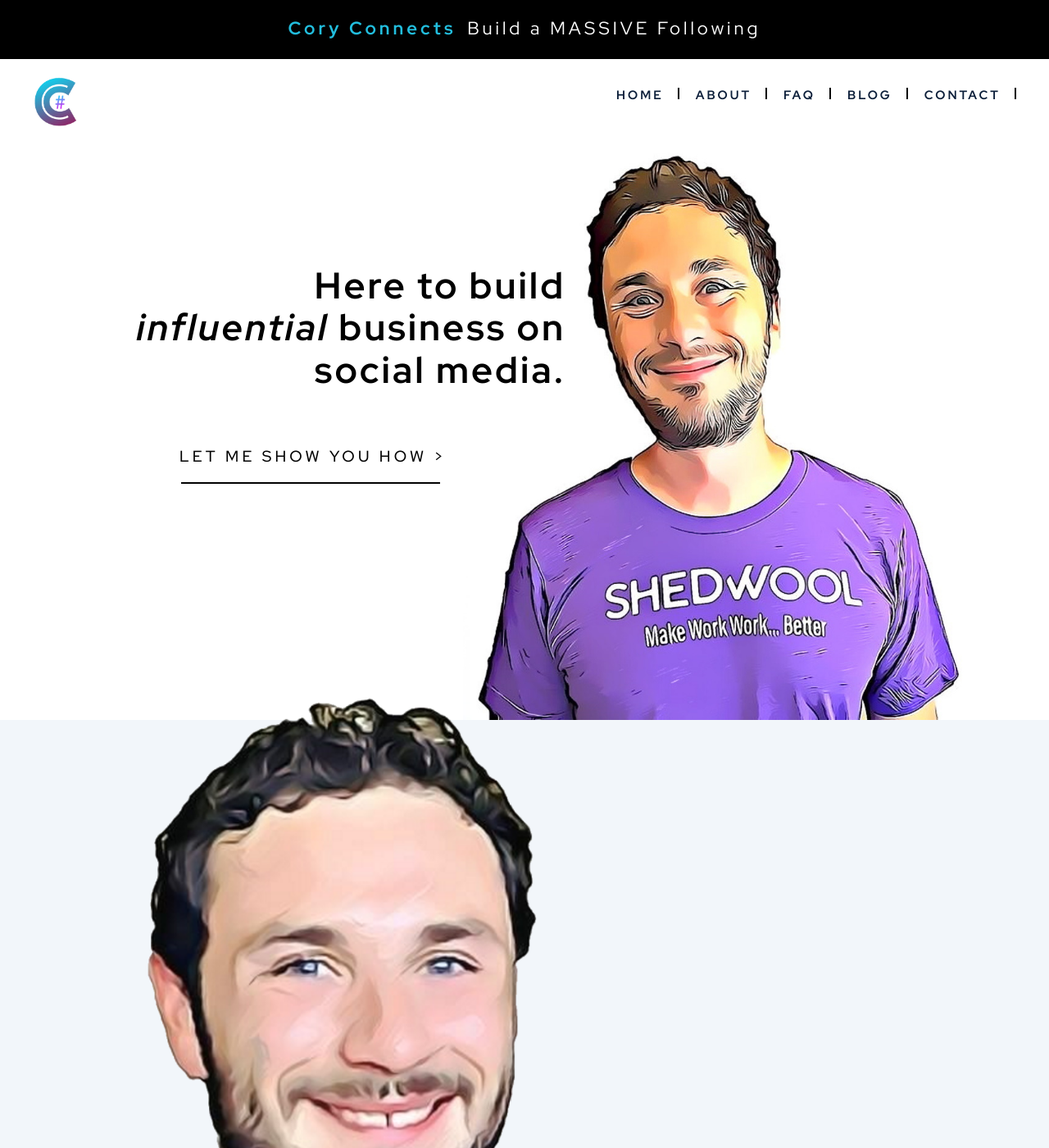
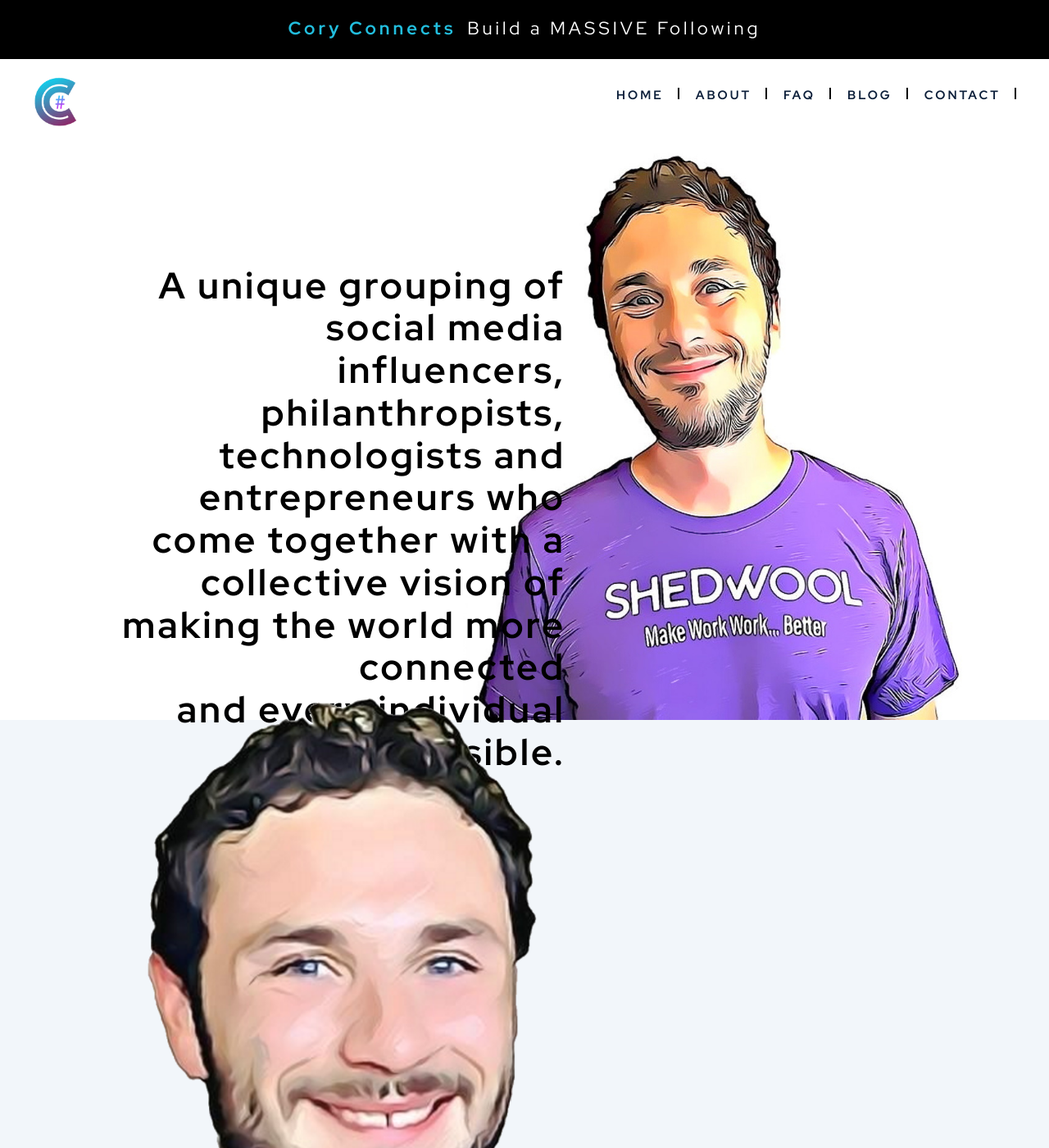
Before and after one commit to andreanthony/andreanthony.github.io, a Jekyll site: the page corypage.html, which Jekyll copies as it is, in a window 1280 px wide and 1400 px high. Shown: the whole window at 82% size. Built offline with Jekyll 4.4.1, drawn with Linux system fonts in a browser that asks for light colours; some web fonts are replaced.

Commit message:
Update corypage.html

```diff
--- a/corypage.html
+++ b/corypage.html
@@ -62,7 +62,7 @@
     			<img src="https://andreanthony.github.io/corybg.jpg">
     		</div>
 			<div class="section_hero_left">
-				<h1 data-aos="fade-right" data-aos-duration="1200" data-aos-delay="600">Here to build <br class="mo" /><em>influential</em><br class="mo" /> business on <br class="mo" />social media.</h1>
+				<h1 data-aos="fade-right" data-aos-duration="1200" data-aos-delay="600">A unique grouping of social media influencers, philanthropists, technologists and entrepreneurs who<br /> come together with a collective vision of<br /> making the world more connected<br /> and every individual more visible.</h1>
 				<span class="let_me" data-aos="fade-right" data-aos-duration="1200" data-aos-delay="900"><a href="https://www.coryconnects.com/faq/">LET ME SHOW YOU HOW  ></a></span>
 
 	        </div>
```
